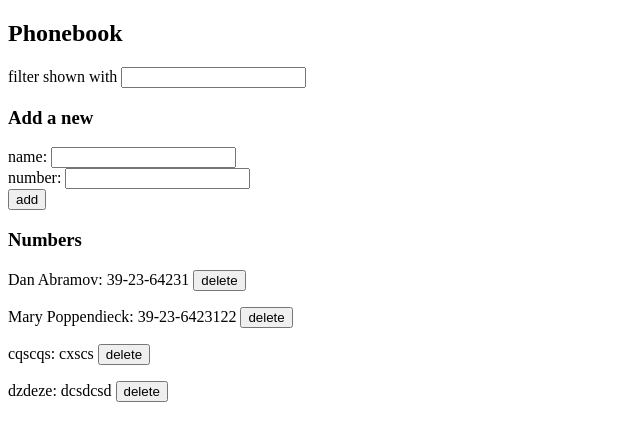
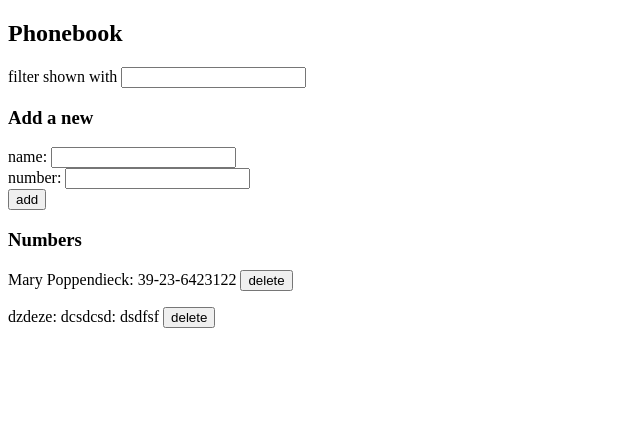
Before and after one commit to Kerim1030/FullStackExercise, a React (Vite) app in the folder part2/phonebook/: page / in a window 1280 px wide. Shown: the top 440 px of the page, without its empty margins (0-640 px from the left). Built offline with nearby package versions, Linux system fonts and the light colour scheme; data requests are answered from the project's data file.

Commit message:
Exercise 2.17

```diff
--- a/part2/phonebook/db.json
+++ b/part2/phonebook/db.json
@@ -1,24 +1,14 @@
 {
   "persons": [
-    {
-      "name": "Dan Abramov",
-      "number": " 39-23-64231",
-      "id": "3"
-    },
     {
       "name": "Mary Poppendieck",
       "number": "39-23-6423122",
       "id": "4"
     },
     {
-      "id": "7186",
-      "name": "cqscqs",
-      "number": "cxscs"
-    },
-    {
-      "id": "eccf",
-      "name": "dzdeze",
-      "number": "dcsdcsd"
+      "id": "e9e3",
+      "name": "dzdeze: dcsdcsd",
+      "number": "dsdfsf"
     }
   ]
 }
--- a/part2/phonebook/src/App.jsx
+++ b/part2/phonebook/src/App.jsx
@@ -31,9 +31,10 @@ const App = () => {
           setNewNumber('')
         })
         .catch(error => {
-          alert(
-            `the note '${person.name}' was already removed from server.`
-          )
+          setErrorMessage(`Information of ${newName} has already been removed from server`)
+          setTimeout(() => {
+            setErrorMessage(null)
+          }, 5000)
           setPersons(persons.filter(p => p.id !== person.id))
         })
       return
--- a/part2/phonebook/src/index.css
+++ b/part2/phonebook/src/index.css
@@ -1,5 +1,5 @@
 .error {
-  color: green;
+  color: red;
   background: lightgrey;
   font-size: 20px;
   border-style: solid;
```
